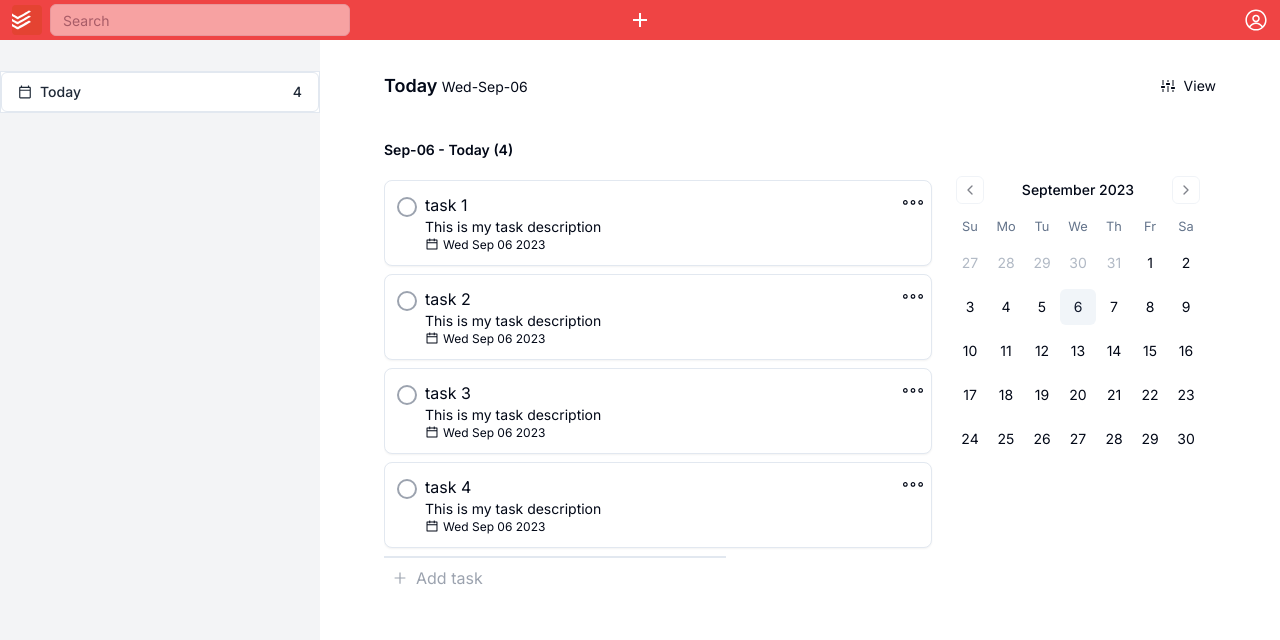
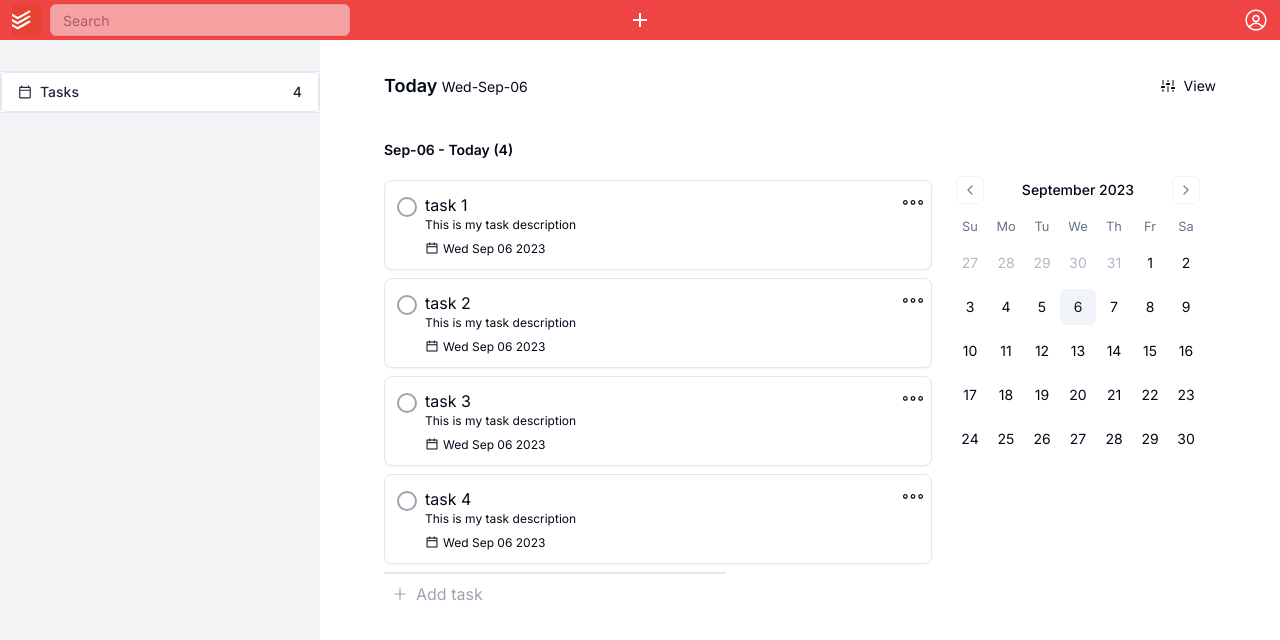
Before and after one commit to eric-nichols-nyc/listit-nextjs, a Next.js app: page / in a window 1280 px wide. Shown: the top 640 px of the page. Built offline with nearby package versions, Linux system fonts and the light colour scheme.

Commit message:
added date changing

```diff
--- a/components/Calendar.tsx
+++ b/components/Calendar.tsx
@@ -1,9 +1,9 @@
-import React from 'react'
+import { Calendar } from './ui/calendar';
 
-const Calendar = () => {
+const CalendarComponent = () => {
   return (
-    <div>Calendar</div>
+    <Calendar />
   )
 }
 
-export default Calendar
+export default CalendarComponent
--- a/components/DatePicker.tsx
+++ b/components/DatePicker.tsx
@@ -17,7 +17,7 @@ interface DatePickerProps {
   date?: Date
   onSelected: (date: Date) => void
 }
-
+// Component to select a date for a task
 export default function DatePickerDemo({
   onSelected,
 }: DatePickerProps) {
@@ -26,13 +26,6 @@ export default function DatePickerDemo({
   React.useEffect(() => {
     if (date) onSelected(date)
   }, [date])
-
-
-  const onSetDate = (date: Date) => {
-    console.log(date)
-    setDate(date)
-    onSelected(date)
-  }
 
   return (
     <div>
--- a/components/Home.tsx
+++ b/components/Home.tsx
@@ -4,7 +4,7 @@ import ColumnFooter from '@/components/AddTaskForm'
 import Header from '@/components/Header';
 import { useTaskStore } from '@/store/taskStore';
 import {format} from 'date-fns'
-import { Calendar } from './ui/calendar';
+import Calendar from '@/components/Calendar';
 
 export default function Home() {
   const [tasks] = useTaskStore(state => [state.tasks, state.addTask])
--- a/components/Sidenav.tsx
+++ b/components/Sidenav.tsx
@@ -27,7 +27,7 @@ export const Sidenav = () => {
           <Button className="w-full gap-2 justify-between" variant="outline">
             <div className="flex items-center gap-2">
               <MdOutlineCalendarToday />
-              <div>Today</div>
+              <div>Tasks</div>
             </div>
 
             <div>{tasks.length}</div>
--- a/components/Task.tsx
+++ b/components/Task.tsx
@@ -172,7 +172,7 @@ const Task = ({
       key={index}
       className="py-1 border-b"
       >
-        <div className="flex flex-col text-sm">
+        <div className="flex flex-col text-sm ">
           <div className="text-xs">{item.title}</div>
           <div className="flex">
             {
@@ -253,7 +253,7 @@ const Task = ({
             onClick={(e) => gotoTask(e)}
             className="flex flex-col ml-2">
             {name}
-            <div className="text-sm">
+            <div className="text-xs pb-2">
               {description}
             </div>
             <div className="flex  text-xs">
```
